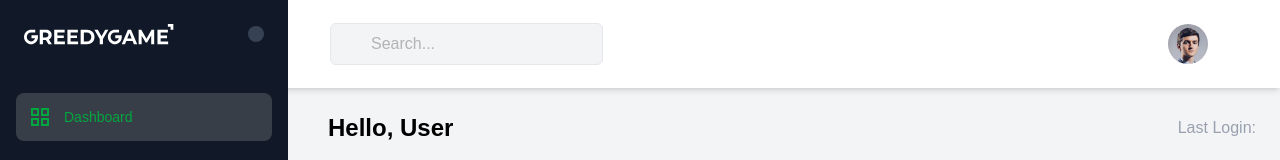
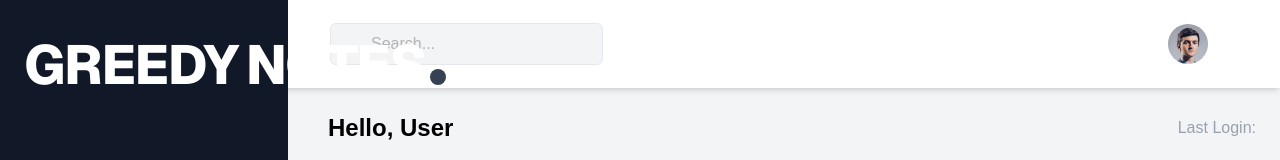
Before and after one commit to Aniket47-cloud/GreedyN, a Next.js app in the folder frontend/: page /dashboard/superuser in a window 1280 px wide. Shown: the top 160 px of the page. Built offline with nearby package versions, Linux system fonts and the light colour scheme; no server answers; some icons are missing.

Commit message:
Replace logo image with text header

```diff
--- a/frontend/src/app/dashboard/superuser/page.js
+++ b/frontend/src/app/dashboard/superuser/page.js
@@ -43,7 +43,10 @@ export default function SuperUserDashboardPage() {
                 : "-translate-x-full opacity-0 pointer-events-none"}`}>
         {/* Logo */}
   <div className="flex items-center gap-1  justify-between w-full mx-auto p-6 ">
-    <Image src={whitelogo} width={150} height={50} alt="Logo" />
+  <h1 className="mb-6 text-[55px] font-extrabold tracking-tight text-white uppercase">
+  <span className="font-sans">Greedy</span>
+  <span className="ml-2 font-sans">Notes</span>
+</h1>
     <div className="p-0 rounded-full items-center flex justify-center bg-gray-700"><KeyboardDoubleArrowLeftOutlinedIcon onClick={() => setIsSidebarOpen(false)} className="text-gray-300 cursor-pointer"/></div>
   </div>
         {/* Menu */}
```
